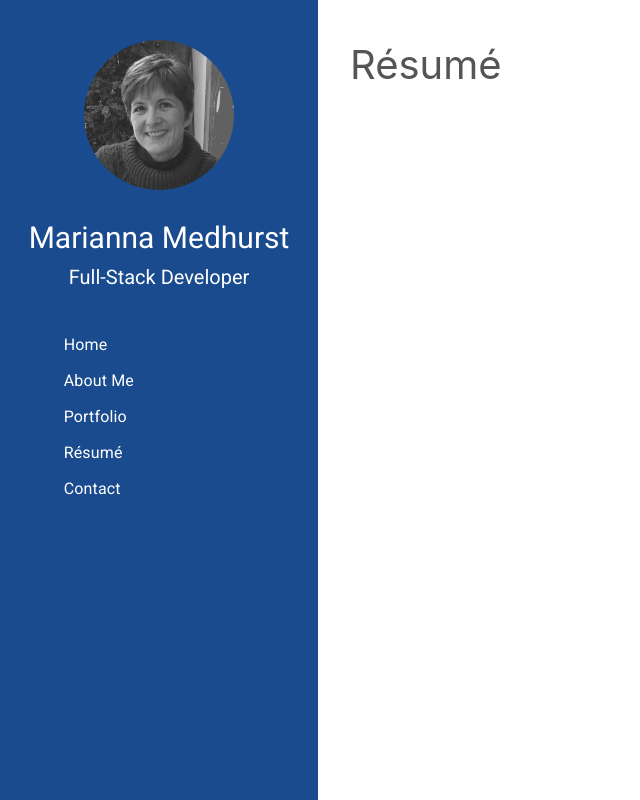
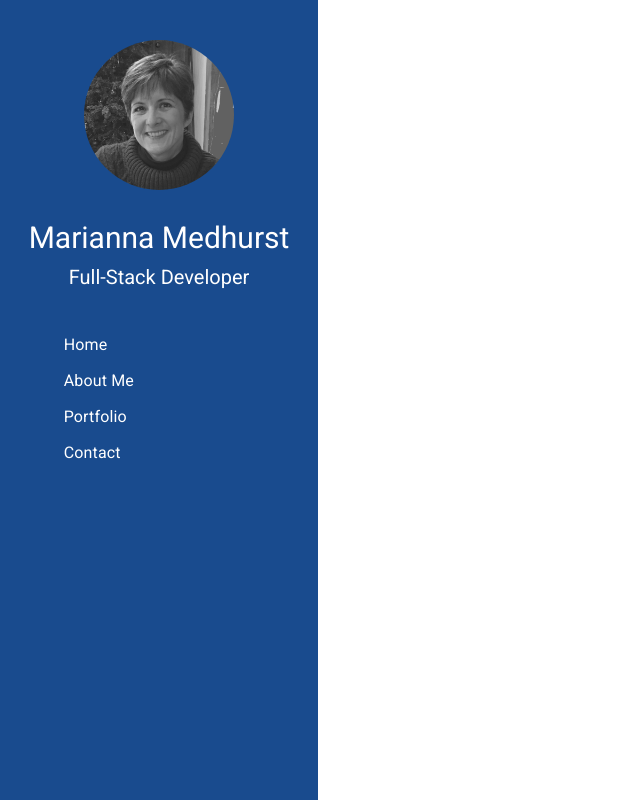
Before and after one commit to mbmedhurst/Portfolio, a React (Create React App) app: page /cv in a window 1280 px wide. Shown: the whole page, without its empty margins (0-640 px from the left). Built offline with nearby package versions, Linux system fonts and the light colour scheme.

Commit message:
removed resume page for editing

```diff
--- a/src/App.js
+++ b/src/App.js
@@ -6,7 +6,7 @@ import Sidebar from './components/Sidebar'
 import Home from './pages/Home'
 import Portfolio from './pages/Portfolio'
 import About from './pages/About'
-import CV from './pages/CV'
+// import CV from './pages/CV'
 import Contact from './pages/Contact'
 
 
@@ -43,7 +43,7 @@ class App extends Component {
             <Route exact path='/portfolio' render={_ => <Portfolio />} />
             <Route exact path='/about' render={_ => <About />} />
             <Route exact path='/contact' render={_ => <Contact />} />
-            <Route exact path='/cv' render={_ => <CV />} />
+            {/* <Route exact path='/cv' render={_ => <CV />} /> */}
           </div>
         </Router>
       )
@@ -56,7 +56,7 @@ class App extends Component {
             <Route exact path='/portfolio' render={_ => <Portfolio />} />
             <Route exact path='/about' render={_ => <About />} />
             <Route exact path='/contact' render={_ => <Contact />} />
-            <Route exact path='/cv' render={_ => <CV />} />
+            {/* <Route exact path='/cv' render={_ => <CV />} /> */}
             </div>
         </Router>
       )
--- a/src/components/Sidebar/Sidebar.js
+++ b/src/components/Sidebar/Sidebar.js
@@ -47,9 +47,9 @@ const Sidebar = props => {
                         <Link className='link' to='/portfolio'>
                             <MenuItem>Portfolio</MenuItem>
                         </Link>
-                        <Link className='link' to='/cv'>
+                        {/* <Link className='link' to='/cv'>
                             <MenuItem>Résumé</MenuItem>
-                        </Link>
+                        </Link> */}
                         <Link className='link' to='/contact'>
                             <MenuItem>Contact</MenuItem>
                         </Link>
--- a/src/components/TopNav/TopNav.js
+++ b/src/components/TopNav/TopNav.js
@@ -163,12 +163,12 @@ const TopNav = _ => {
               <ListItemText onClick={handleDrawerClose} primary='Portfolio' />
             </ListItem>
           </Link>
-          <Link className={classes.link} to='/cv'>
+          {/* <Link className={classes.link} to='/cv'>
             <ListItem button key='resume'>
               <ListItemIcon style={{color: '#003882'}}><Assignment /></ListItemIcon>
               <ListItemText onClick={handleDrawerClose} primary='Résumé' />
             </ListItem>
-          </Link>
+          </Link> */}
           <Link className={classes.link} to='/contact'>
             <ListItem button key='contact'>
               <ListItemIcon style={{color: '#003882'}}><Mail /></ListItemIcon>
```
